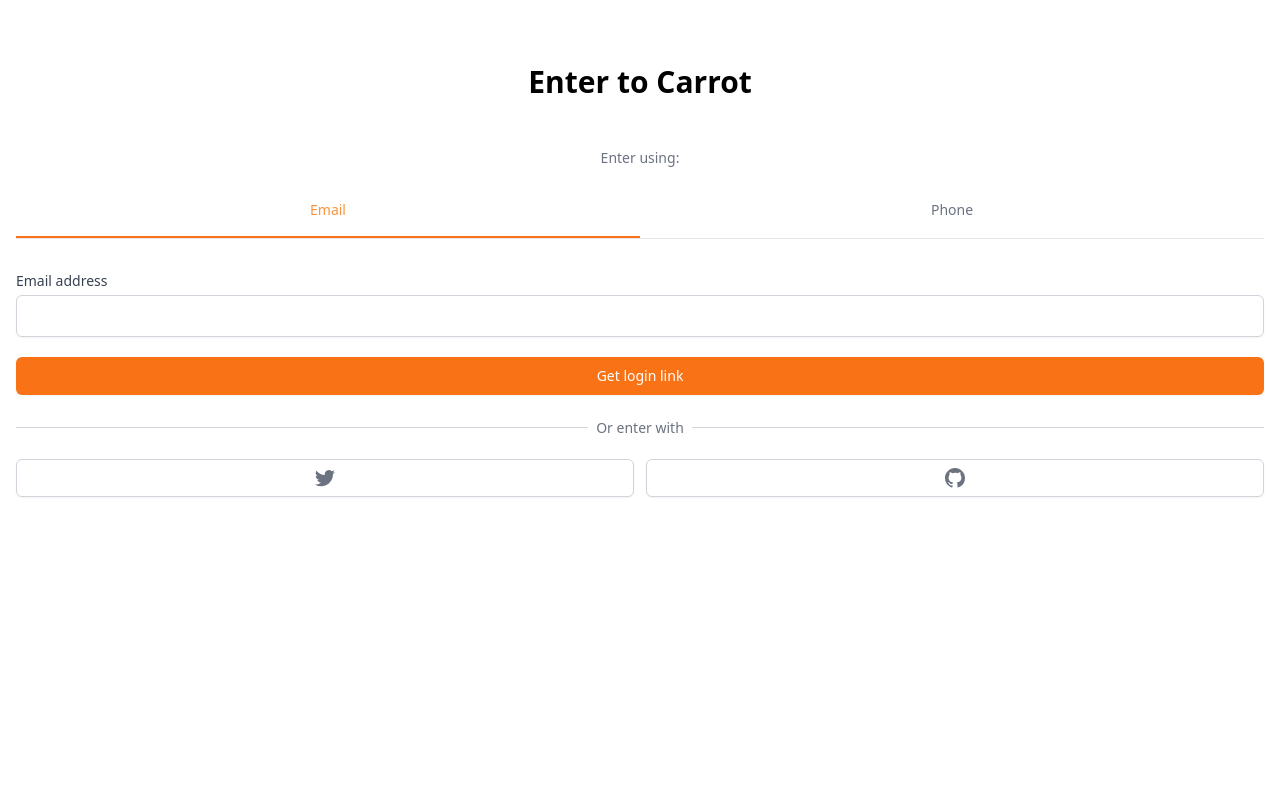
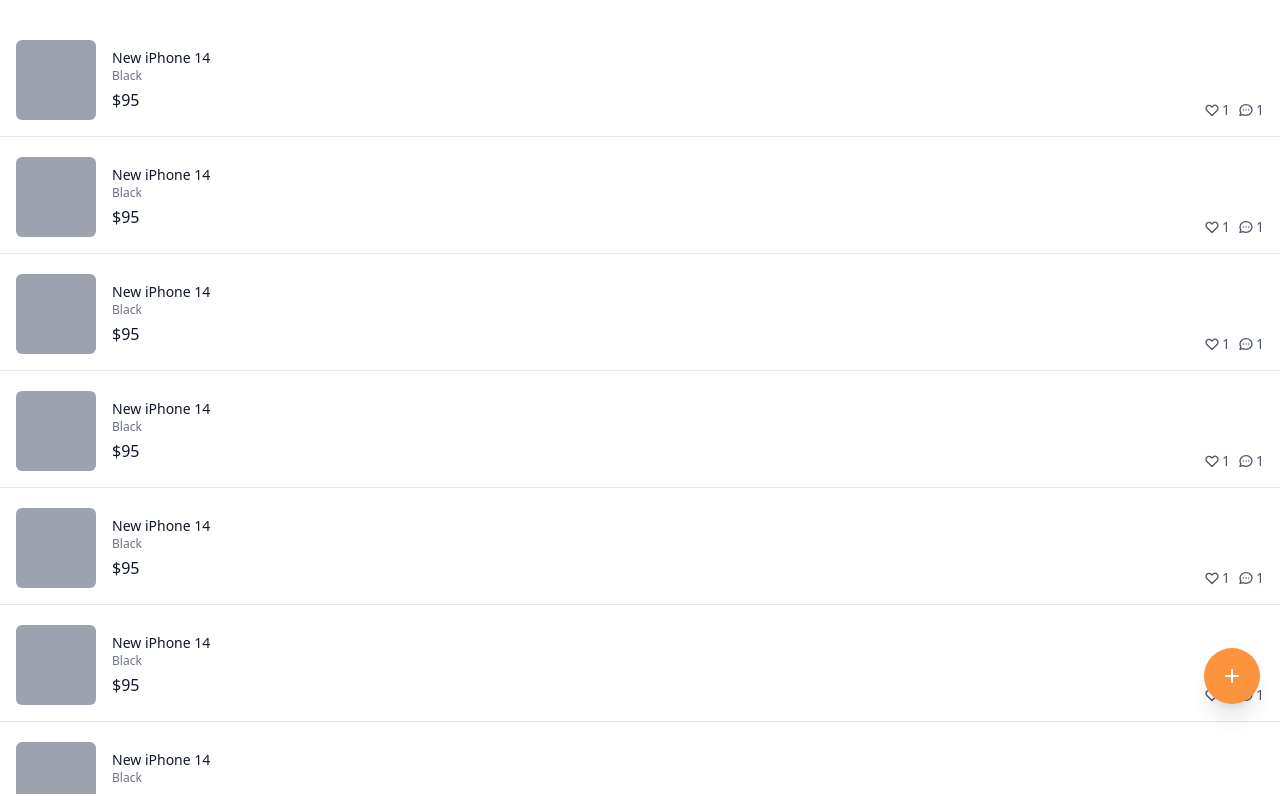
Before and after one commit to minhos3389/carrot-market, a Next.js app: page / in a window 1280 px wide. Shown: the top 794 px of the page. Built offline with nearby package versions, Linux system fonts and the light colour scheme.

Commit message:
Add items page & index page

```diff
--- a/pages/enter.tsx
+++ b/pages/enter.tsx
@@ -41,13 +41,14 @@
           </div>
         </div>
         <form className="flex flex-col mt-8">
-          <label className="text-sm font-medium text-gray-700">
+          <label htmlFor="input" className="text-sm font-medium text-gray-700">
             {method === "email" ? "Email address" : null}
             {method === "phone" ? "Phone number" : null}
           </label>
           <div className="mt-1">
             {method === "email" ? (
               <input
+                id="input"
                 type="email"
                 className="appearance-none w-full px-3 py-2 border border-gray-300 rounded-md shadow-sm placeholder-gray-400 focus:outline-none focus:ring-orange-500 focus:border-orange-500"
                 required
@@ -59,6 +60,7 @@
                   +82
                 </span>
                 <input
+                  id="input"
                   type="number"
                   className="appearance-none w-full px-3 py-2 border border-gray-300 rounded-md rounded-l-none shadow-sm placeholder-gray-400 focus:outline-none focus:ring-orange-500 focus:border-orange-500"
                   required
@@ -66,7 +68,7 @@
               </div>
             ) : null}
           </div>
-          <button className="mt-5 bg-orange-500 hover:bg-orange-600 text-white py-2 px-4 border border-transparent rounded-md shadow-sm text-sm font-medium focus:ring-2 focus:ring-offset-2 focus:ring-orange-500 focus:outline-none ">
+          <button className="mt-5 bg-orange-500 hover:bg-orange-600 text-white py-2 px-4 border border-transparent rounded-md shadow-sm text-sm font-medium focus:ring-2 focus:ring-offset-2 focus:ring-orange-500 focus:outline-none">
             {method === "email" ? "Get login link" : null}
             {method === "phone" ? "Get one-time password" : null}
           </button>
--- a/pages/index.tsx
+++ b/pages/index.tsx
@@ -1,8 +1,81 @@
 import type { NextPage } from "next";
-import Enter from "./enter";
 
 const Home: NextPage = () => {
-  return <Enter />;
+  return (
+    <div className="flex flex-col space-y-5 py-10">
+      {[1, 1, 1, 1, 1, 1, 1, 1, 1, 1, 1, 1].map((_, i) => (
+        <div
+          key={i}
+          className="flex px-4 border-b pb-4 cursor-pointer justify-between"
+        >
+          <div className="flex space-x-4">
+            {/* 이미지로 변경 예정. */}
+            <div className="w-20 h-20 bg-gray-400 rounded-md" />
+            <div className="pt-2 flex flex-col">
+              <h3 className="text-sm font-medium text-gray-900">
+                New iPhone 14
+              </h3>
+              <span className="text-xs text-gray-500">Black</span>
+              <span className="font-medium mt-1 text-gray-900">$95</span>
+            </div>
+          </div>
+          <div className="flex space-x-2 items-end justify-end">
+            <div className="flex space-x-0.5 items-center text-sm text-gray-600">
+              <svg
+                className="w-4 h-4"
+                fill="none"
+                stroke="currentColor"
+                viewBox="0 0 24 24"
+                xmlns="http://www.w3.org/2000/svg"
+              >
+                <path
+                  strokeLinecap="round"
+                  strokeLinejoin="round"
+                  strokeWidth="2"
+                  d="M4.318 6.318a4.5 4.5 0 000 6.364L12 20.364l7.682-7.682a4.5 4.5 0 00-6.364-6.364L12 7.636l-1.318-1.318a4.5 4.5 0 00-6.364 0z"
+                ></path>
+              </svg>
+              <span>1</span>
+            </div>
+            <div className="flex space-x-0.5 items-center text-sm text-gray-600">
+              <svg
+                className="w-4 h-4"
+                fill="none"
+                stroke="currentColor"
+                viewBox="0 0 24 24"
+                xmlns="http://www.w3.org/2000/svg"
+              >
+                <path
+                  strokeLinecap="round"
+                  strokeLinejoin="round"
+                  strokeWidth="2"
+                  d="M8 12h.01M12 12h.01M16 12h.01M21 12c0 4.418-4.03 8-9 8a9.863 9.863 0 01-4.255-.949L3 20l1.395-3.72C3.512 15.042 3 13.574 3 12c0-4.418 4.03-8 9-8s9 3.582 9 8z"
+                ></path>
+              </svg>
+              <span>1</span>
+            </div>
+          </div>
+        </div>
+      ))}
+      <button className="fixed hover:bg-orange-500 transition-colors cursor-pointer bottom-24 right-5 shadow-xl bg-orange-400 rounded-full p-4 text-white">
+        <svg
+          className="h-6 w-6"
+          xmlns="http://www.w3.org/2000/svg"
+          fill="none"
+          viewBox="0 0 24 24"
+          stroke="currentColor"
+          aria-hidden="true"
+        >
+          <path
+            strokeLinecap="round"
+            strokeLinejoin="round"
+            strokeWidth="2"
+            d="M12 6v6m0 0v6m0-6h6m-6 0H6"
+          />
+        </svg>
+      </button>
+    </div>
+  );
 };
 
 export default Home;
--- /dev/null
+++ b/pages/items/[id].tsx
@@ -0,0 +1,71 @@
+import type { NextPage } from "next";
+
+const ItemDetail: NextPage = () => {
+  return (
+    <div className="px-4 py-10">
+      <div className="mb-8">
+        <div className="h-96 bg-slate-300" />
+        <div className="flex cursor-pointer py-3 border-t border-b items-center space-x-3">
+          <div className="w-12 h-12 rounded-full bg-slate-300" />
+          <div>
+            <p className="text-sm font-medium text-gray-700">Steve Jebs</p>
+            <p className="text-xs font-medium text-gray-500">
+              View profile &rarr;
+            </p>
+          </div>
+        </div>
+        <div className="mt-5">
+          <h1 className="text-3xl font-bold text-gray-900">Galaxy S50</h1>
+          <span className="text-3xl mt-3 block text-gray-900">$140</span>
+          {/* text-base는 기본적으로 text를 reset해주는 것.=> 기초 상태로 돌려보내줍니다. */}
+          <p className="text-base my-6 text-gray-700">
+            My money&apos;s in that office, right? If she start giving me some
+            bullshit about it ain&apos;t there, and we got to go someplace else
+            and get it, I&apos;m gonna shoot you in the head then and there.
+            Then I&apos;m gonna shoot that bitch in the kneecaps, find out where
+            my goddamn money is. She gonna tell me too. Hey, look at me when
+            I&apos;m talking to you, motherfucker. You listen: we go in there,
+            and that ni**a Winston or anybody else is in there, you the first
+            motherfucker to get shot. You understand?
+          </p>
+          <div className="flex items-center justify-between space-x-2">
+            <button className="flex-1 bg-orange-500 text-white py-3 rounded-md font-medium cursor-pointer focus:outline-none focus:ring-2 focus:ring-offset-2 focus:ring-orange-500 hover:bg-orange-600">
+              Talk to seller
+            </button>
+            <button className="p-3 rounded-md flex items-center justify-center text-gray-400 hover:bg-gray-100 hover:text-gray-500">
+              <svg
+                className="h-6 w-6 "
+                xmlns="http://www.w3.org/2000/svg"
+                fill="none"
+                viewBox="0 0 24 24"
+                stroke="currentColor"
+                aria-hidden="true"
+              >
+                <path
+                  strokeLinecap="round"
+                  strokeLinejoin="round"
+                  strokeWidth="2"
+                  d="M4.318 6.318a4.5 4.5 0 000 6.364L12 20.364l7.682-7.682a4.5 4.5 0 00-6.364-6.364L12 7.636l-1.318-1.318a4.5 4.5 0 00-6.364 0z"
+                />
+              </svg>
+            </button>
+          </div>
+        </div>
+      </div>
+      <div>
+        <h2 className="text-2xl font-bold text-gray-900">Similar items</h2>
+        <div className="mt-6 grid grid-cols-2 gap-4">
+          {[1, 2, 3, 4, 5, 6].map((_, i) => (
+            <div key={i}>
+              <div className="h-56 w-full mb-4 bg-slate-300"></div>
+              <h3 className="text-gray-700 -mb-1">Galaxy S60</h3>
+              <span className="text-sm font-medium text-gray-900 ">$6</span>
+            </div>
+          ))}
+        </div>
+      </div>
+    </div>
+  );
+};
+
+export default ItemDetail;
--- /dev/null
+++ b/pages/items/upload.tsx
@@ -0,0 +1,64 @@
+import type { NextPage } from "next";
+
+const Upload: NextPage = () => {
+  return (
+    <div className="px-4 py-16">
+      <div>
+        <label className="w-full cursor-pointer text-gray-600 hover:border-orange-500 hover:text-orange-500 flex items-center justify-center border-2 border-dashed border-gray-300 h-48 rounded-md">
+          <svg
+            className="h-12 w-12"
+            stroke="currentColor"
+            fill="none"
+            viewBox="0 0 48 48"
+            aria-hidden="true"
+          >
+            <path
+              d="M28 8H12a4 4 0 00-4 4v20m32-12v8m0 0v8a4 4 0 01-4 4H12a4 4 0 01-4-4v-4m32-4l-3.172-3.172a4 4 0 00-5.656 0L28 28M8 32l9.172-9.172a4 4 0 015.656 0L28 28m0 0l4 4m4-24h8m-4-4v8m-12 4h.02"
+              strokeWidth={2}
+              strokeLinecap="round"
+              strokeLinejoin="round"
+            />
+          </svg>
+          <input className="hidden" type="file" />
+        </label>
+      </div>
+      <div className="my-5">
+        <label
+          className="mb-1 block text-sm font-medium text-gray-900"
+          htmlFor="price"
+        >
+          Price
+        </label>
+        <div className="rounded-md relative flex  items-center shadow-sm">
+          <div className="absolute left-0 pl-3 flex pointer-events-none items-center justify-center">
+            <span className="text-gray-500 text-sm">$</span>
+          </div>
+          <input
+            id="price"
+            className="appearance-none pl-7 w-full px-3 py-2 border border-gray-300 rounded-md shadow-sm placeholder-gray-400 focus:outline-none focus:ring-orange-500 focus:border-orange-500"
+            type="text"
+            placeholder="0.00"
+          />
+          <div className="absolute right-0  pointer-events-none pr-3 flex items-center ">
+            <span className="text-gray-500">USD</span>
+          </div>
+        </div>
+      </div>
+      <div>
+        <label className="mb-1 block text-sm font-medium text-gray-700">
+          Description
+        </label>
+
+        <textarea
+          className="mt-1 shadow-sm w-full focus:ring-orange-500 rounded-md border-gray-300 focus:border-orange-500 "
+          rows={4}
+        />
+      </div>
+      <button className="mt-5 w-full bg-orange-500 hover:bg-orange-600 text-white py-2 px-4 border border-transparent rounded-md shadow-sm text-sm font-medium focus:ring-2 focus:ring-offset-2 focus:ring-orange-500 focus:outline-none ">
+        Upload product
+      </button>
+    </div>
+  );
+};
+
+export default Upload;
```
